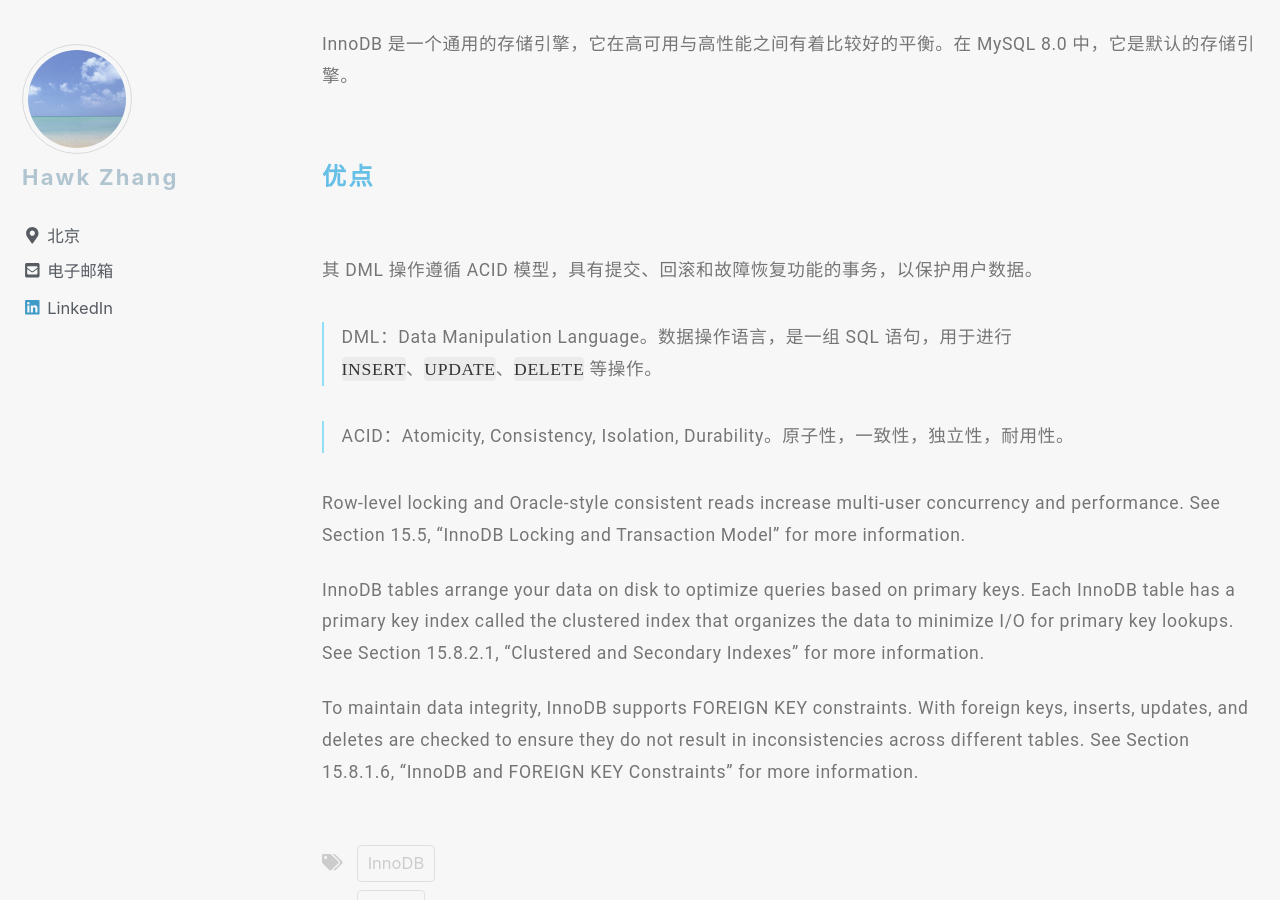
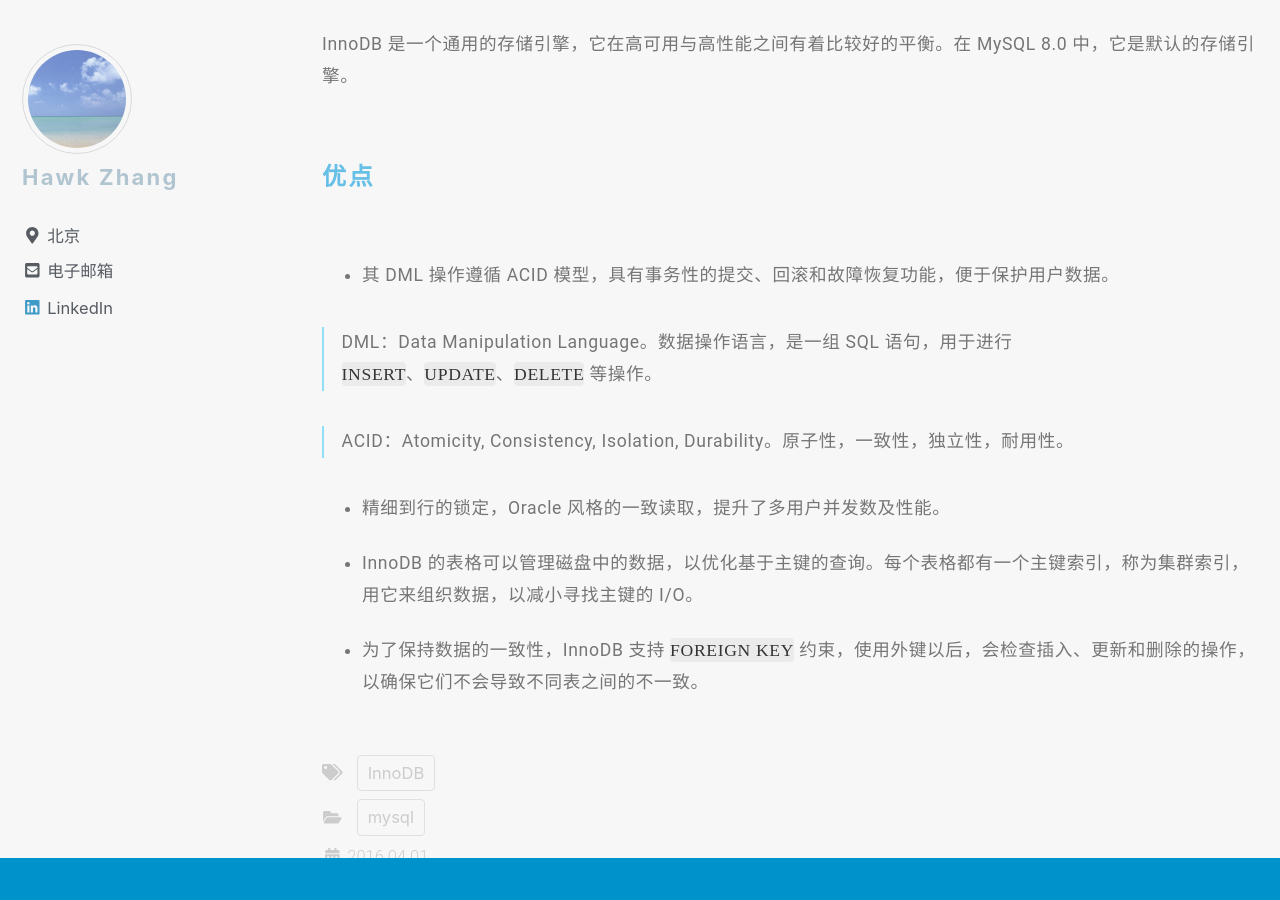
Before and after one commit to narru888/linotes_note, a Jekyll site: the page built from _posts/mysql/2016-04-01-innodb.intro.md, in a window 1280 px wide and 900 px high, scrolled down 720 px. Built offline with Jekyll 4.4.1, drawn with Linux system fonts in a browser that asks for light colours; nearby versions of some CDN libraries; a script that is not in the unit is left out.

Commit message:
update on 2018-08-19 17:40:01 CST

```diff
--- a/_posts/mysql/2016-04-01-innodb.intro.md
+++ b/_posts/mysql/2016-04-01-innodb.intro.md
@@ -23,18 +23,18 @@
 InnoDB 是一个通用的存储引擎，它在高可用与高性能之间有着比较好的平衡。在 MySQL 8.0 中，它是默认的存储引擎。
 
 
+
+
 #### 优点
 
-
-
-其 DML 操作遵循 ACID 模型，具有提交、回滚和故障恢复功能的事务，以保护用户数据。
+* 其 DML 操作遵循 ACID 模型，具有事务性的提交、回滚和故障恢复功能，便于保护用户数据。
 
 >DML：Data Manipulation Language。数据操作语言，是一组 SQL 语句，用于进行 `INSERT`、`UPDATE`、`DELETE` 等操作。
 
 >ACID：Atomicity, Consistency, Isolation, Durability。原子性，一致性，独立性，耐用性。
 
-Row-level locking and Oracle-style consistent reads increase multi-user concurrency and performance. See Section 15.5, “InnoDB Locking and Transaction Model” for more information.
+* 精细到行的锁定，Oracle 风格的一致读取，提升了多用户并发数及性能。
 
-InnoDB tables arrange your data on disk to optimize queries based on primary keys. Each InnoDB table has a primary key index called the clustered index that organizes the data to minimize I/O for primary key lookups. See Section 15.8.2.1, “Clustered and Secondary Indexes” for more information.
+* InnoDB 的表格可以管理磁盘中的数据，以优化基于主键的查询。每个表格都有一个主键索引，称为集群索引，用它来组织数据，以减小寻找主键的 I/O。
 
-To maintain data integrity, InnoDB supports FOREIGN KEY constraints. With foreign keys, inserts, updates, and deletes are checked to ensure they do not result in inconsistencies across different tables. See Section 15.8.1.6, “InnoDB and FOREIGN KEY Constraints” for more information.
+* 为了保持数据的一致性，InnoDB 支持 `FOREIGN KEY` 约束，使用外键以后，会检查插入、更新和删除的操作， 以确保它们不会导致不同表之间的不一致。
```
